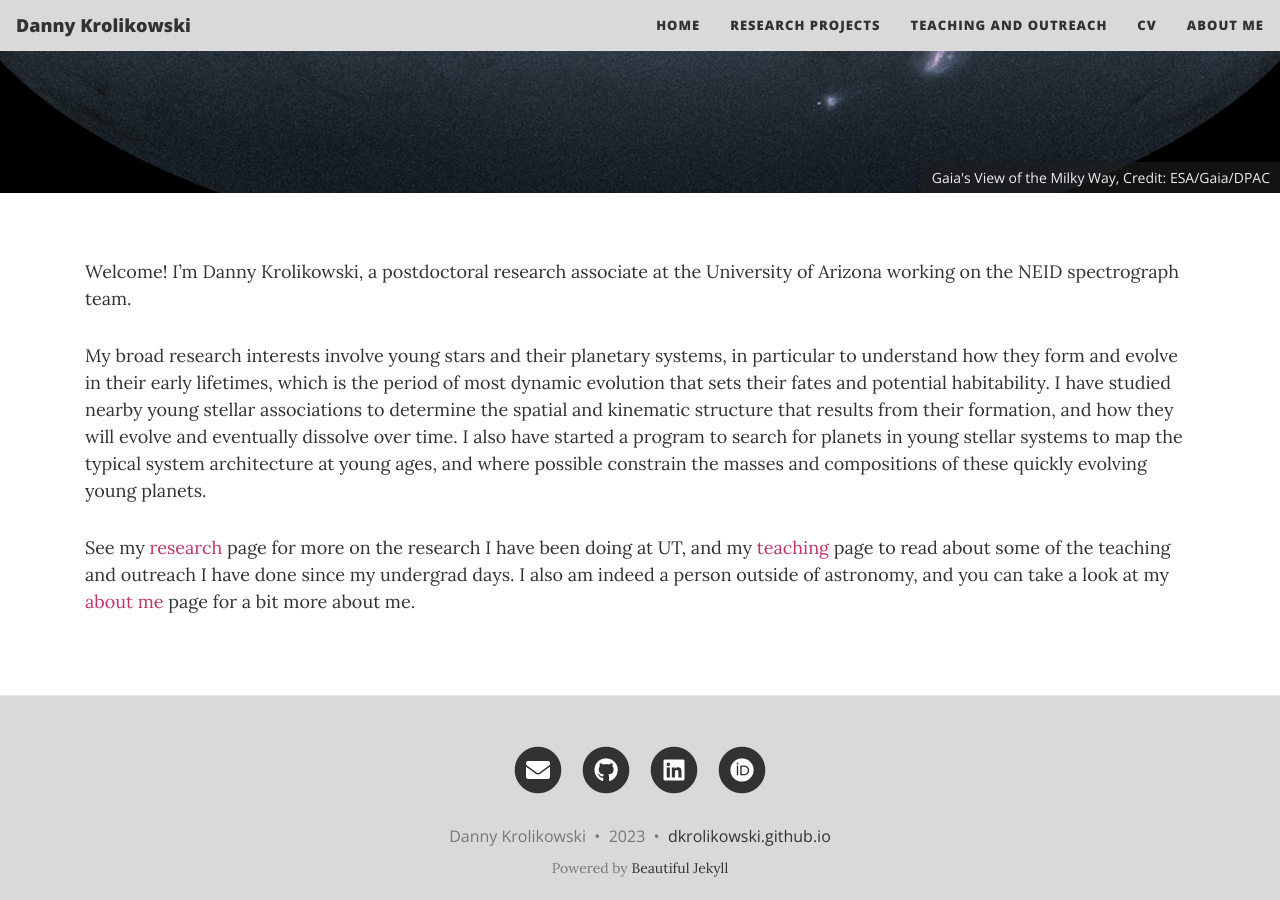
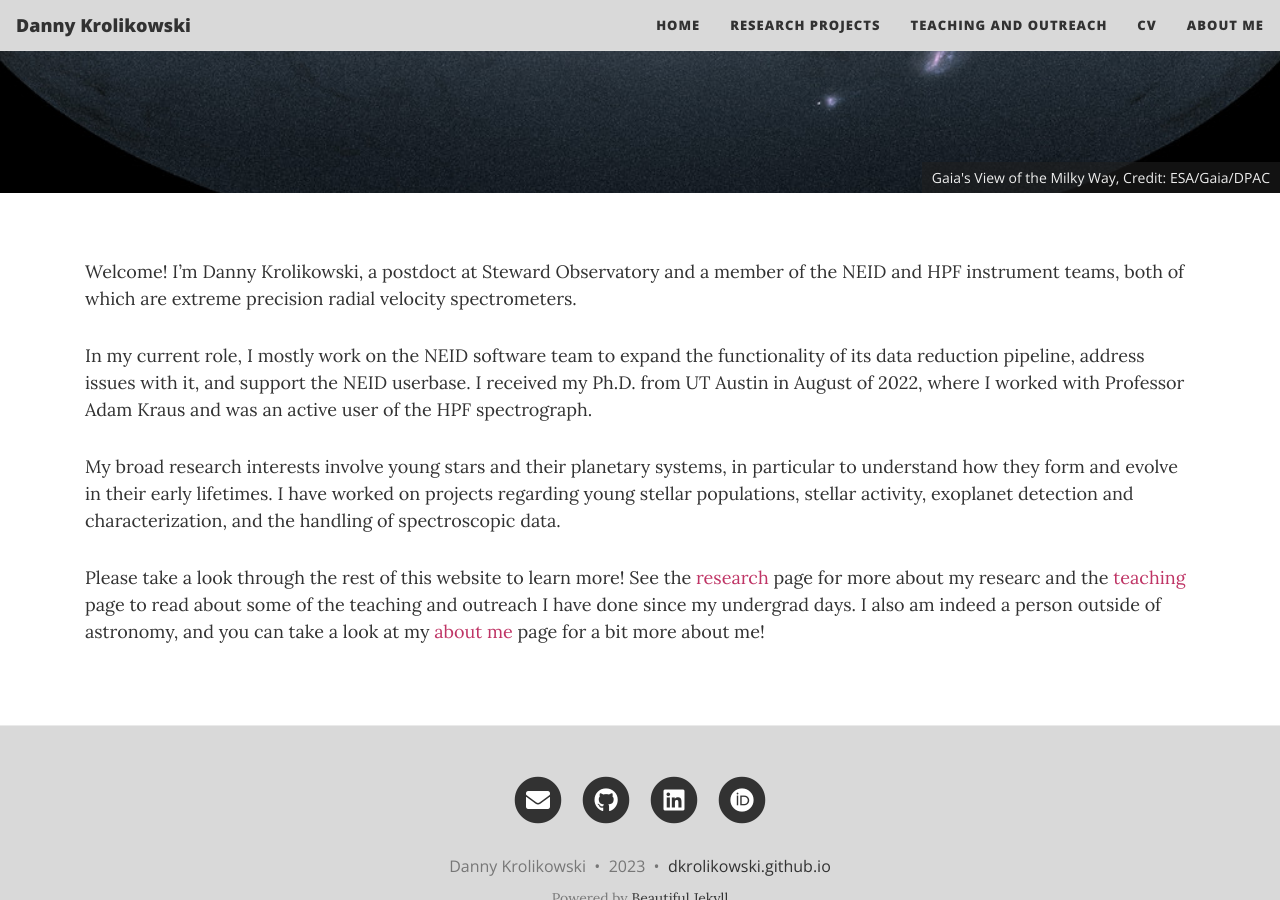
Before and after one commit to dkrolikowski/dkrolikowski.github.io, a Jekyll site: the page built from index.md, in a window 1280 px wide and 900 px high, scrolled down 469 px. Built offline with Jekyll 4.4.1, drawn with Linux system fonts in a browser that asks for light colours; nearby versions of some CDN libraries.

Commit message:
Update index.md

```diff
--- a/index.md
+++ b/index.md
@@ -9,8 +9,10 @@ cover-img:
   - "/assets/img/kpno.jpg" : "Kitt Peak National Observatory, Credit: NOIRLab"
 ---
 
-Welcome! I'm Danny Krolikowski, a postdoctoral research associate at the University of Arizona working on the NEID spectrograph team.
+Welcome! I'm Danny Krolikowski, a postdoct at Steward Observatory and a member of the NEID and HPF instrument teams, both of which are extreme precision radial velocity spectrometers.
 
-My broad research interests involve young stars and their planetary systems, in particular to understand how they form and evolve in their early lifetimes, which is the period of most dynamic evolution that sets their fates and potential habitability. I have studied nearby young stellar associations to determine the spatial and kinematic structure that results from their formation, and how they will evolve and eventually dissolve over time. I also have started a program to search for planets in young stellar systems to map the typical system architecture at young ages, and where possible constrain the masses and compositions of these quickly evolving young planets.
+In my current role, I mostly work on the NEID software team to expand the functionality of its data reduction pipeline, address issues with it, and support the NEID userbase. I received my Ph.D. from UT Austin in August of 2022, where I worked with Professor Adam Kraus and was an active user of the HPF spectrograph.
 
-See my [research](/research) page for more on the research I have been doing at UT, and my [teaching](/teach) page to read about some of the teaching and outreach I have done since my undergrad days. I also am indeed a person outside of astronomy, and you can take a look at my [about me](\aboutme) page for a bit more about me.
+My broad research interests involve young stars and their planetary systems, in particular to understand how they form and evolve in their early lifetimes. I have worked on projects regarding young stellar populations, stellar activity, exoplanet detection and characterization, and the handling of spectroscopic data.
+
+Please take a look through the rest of this website to learn more! See the [research](/research) page for more about my researc  and the [teaching](/teach) page to read about some of the teaching and outreach I have done since my undergrad days. I also am indeed a person outside of astronomy, and you can take a look at my [about me](\aboutme) page for a bit more about me!
```
